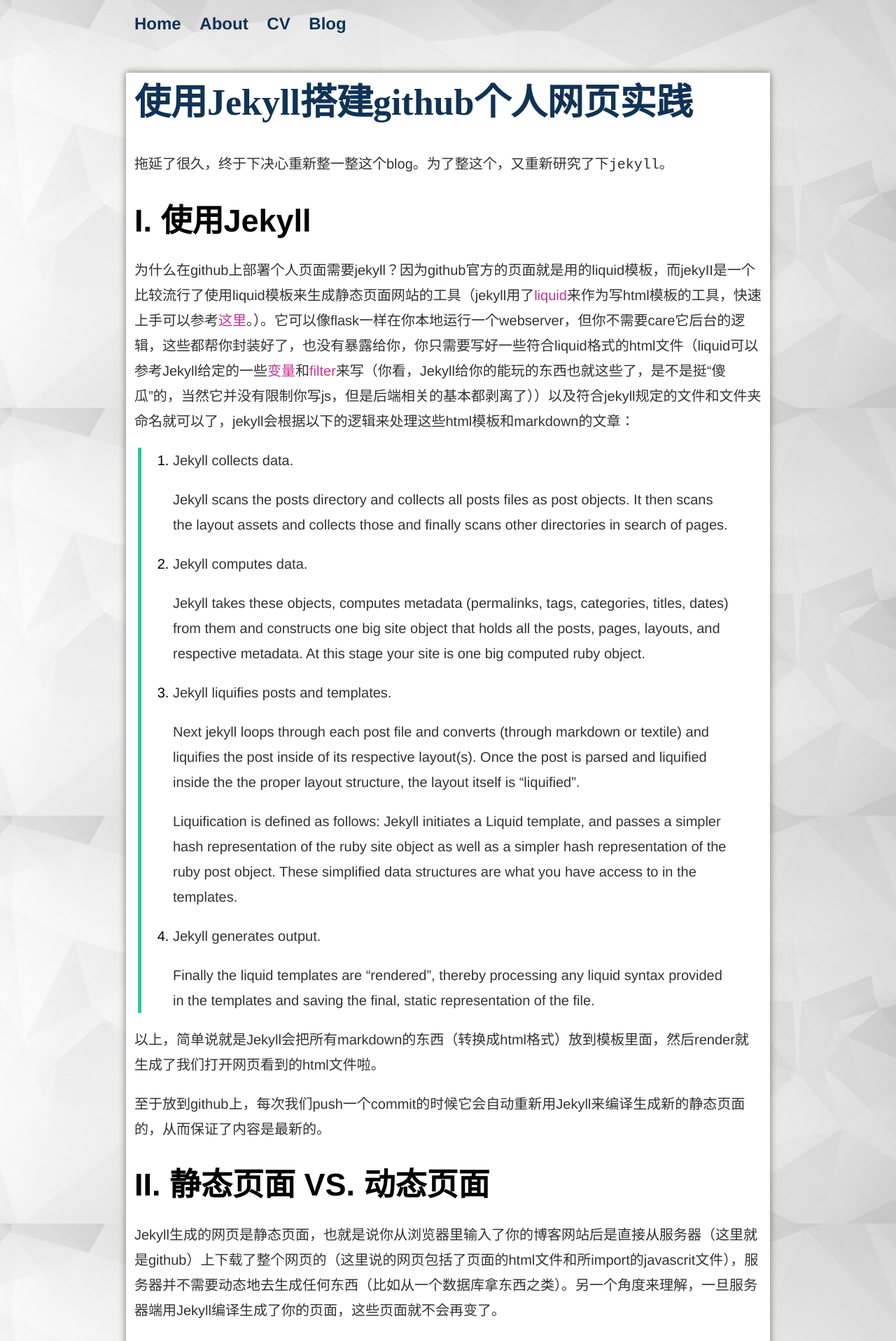
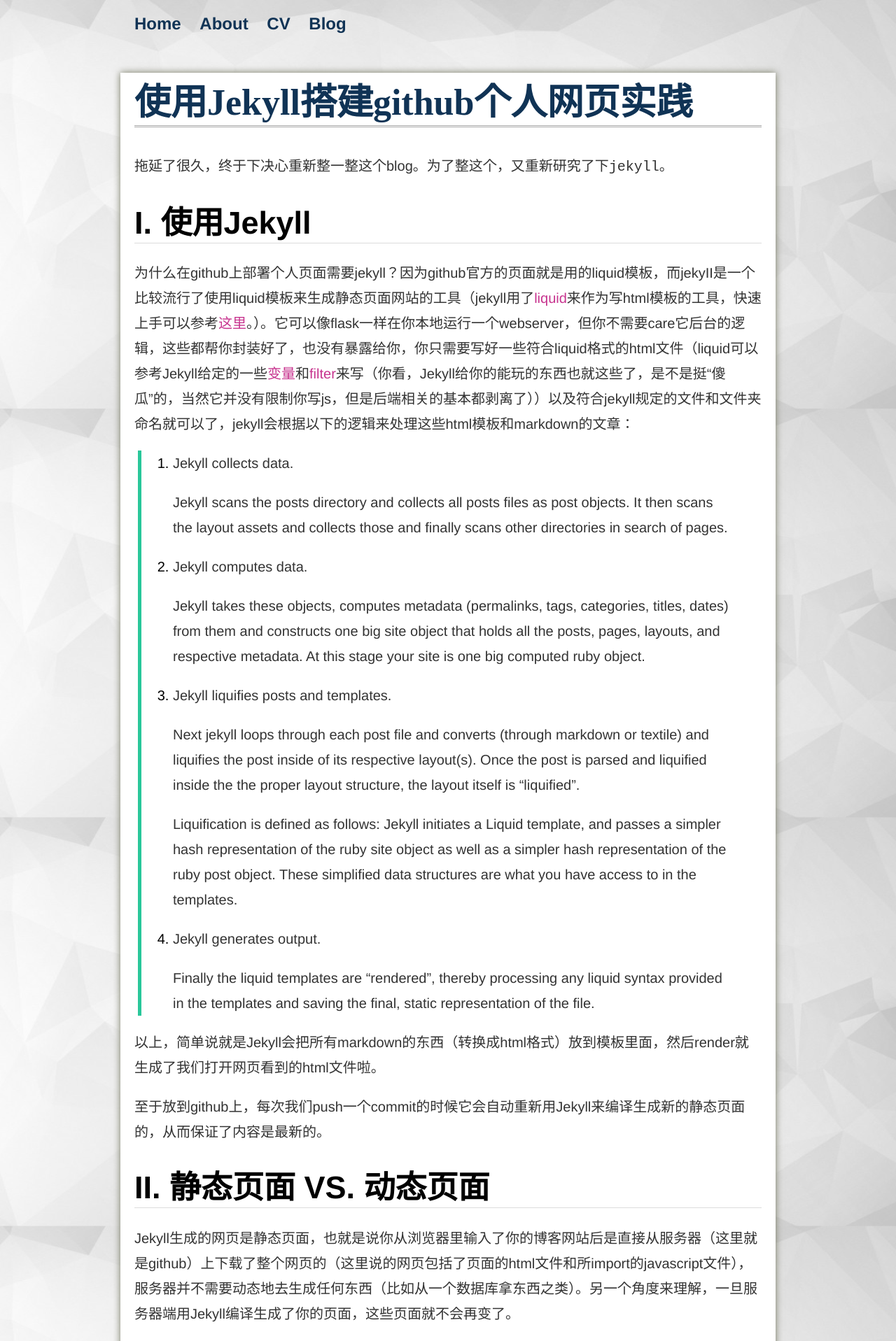
Before and after one commit to cuyu/cuyu.github.io, a Jekyll site: the page built from _posts/2016-07-25-使用Jekyll搭建github个人网页实践.md, in a window 1280 px wide. Shown: the top 1917 px of the page at 70% size. Built offline with Jekyll 4.4.1, drawn with Linux system fonts in a browser that asks for light colours.

Commit message:
Adjust page styles.

```diff
--- a/_posts/2016-07-25-使用Jekyll搭建github个人网页实践.md
+++ b/_posts/2016-07-25-使用Jekyll搭建github个人网页实践.md
@@ -34,7 +34,7 @@
 
 ## II. 静态页面 VS. 动态页面
 
-Jekyll生成的网页是静态页面，也就是说你从浏览器里输入了你的博客网站后是直接从服务器（这里就是github）上下载了整个网页的（这里说的网页包括了页面的html文件和所import的javascrit文件），服务器并不需要动态地去生成任何东西（比如从一个数据库拿东西之类）。另一个角度来理解，一旦服务器端用Jekyll编译生成了你的页面，这些页面就不会再变了。
+Jekyll生成的网页是静态页面，也就是说你从浏览器里输入了你的博客网站后是直接从服务器（这里就是github）上下载了整个网页的（这里说的网页包括了页面的html文件和所import的javascript文件），服务器并不需要动态地去生成任何东西（比如从一个数据库拿东西之类）。另一个角度来理解，一旦服务器端用Jekyll编译生成了你的页面，这些页面就不会再变了。
 
 而之前比较火的写博客的工具`Wordpress`生成的则是动态页面，也就是说每次你浏览器访问你的博客的时候，页面是会动态变化的，服务器端会帮你去管理一些动态的东西（比如留言版这个东西肯定是动态的，每个新的留言都要动态地放到一个DB里面去），然后整合这些动态的东西到你的页面里面，最后加载到你的浏览器里面。
 
--- a/assets/css/highlight_monokai.css
+++ b/assets/css/highlight_monokai.css
@@ -69,6 +69,7 @@
 	background: #333;
     margin: 0.5em;
     margin-left: 0;
+    margin-right: 0;
     padding: 0.8em;
     border-radius: 6px;
 }
--- a/assets/css/main.css
+++ b/assets/css/main.css
@@ -15,8 +15,8 @@
     margin: auto;
     width: 70%;
     background-color: white;
-    padding-left: 12px;
-    padding-right: 12px;
+    padding-left: 1em;
+    padding-right: 1em;
     box-shadow: 0 0 .5em 0 #737660;
 }
 
@@ -55,12 +55,14 @@
     font-size: 2.6em;
     margin-top: 0.7em;
     margin-bottom: 0.7em;
+    border-bottom: darkgray 3px double;
 }
 
 h2 {
     font-size: 2.25em;
     margin-top: 0.55em;
     margin-bottom: 0.55em;
+    border-bottom: gainsboro 1px solid;
 }
 
 h3 {
```
